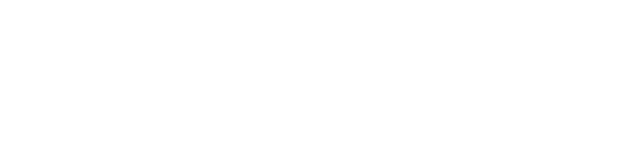
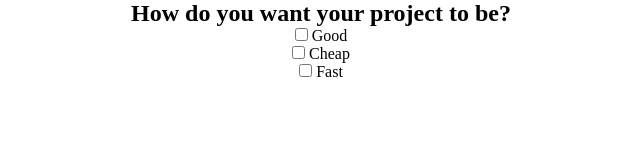
Before and after one commit to acciojob/toggler-js-Aj1234-p, a website: page main.html in a window 1280 px wide. Shown: the whole page, without its empty margins (319-959 px from the left). Drawn offline with Linux system fonts and the light colour scheme.

Commit message:
created a submission

```diff
--- a/main.html
+++ b/main.html
@@ -7,7 +7,21 @@
 </head>
 
 <body>
-	<!-- the entire body must be written by student -->
+	 <h2>How do you want your project to be?</h2>
+    <div class="toggle-container">
+      <div class="g1">
+         <input type="checkbox" id="good" class="toggle">
+         <span>Good</span>
+        </div>
+        <div class="g2">
+          <input type="checkbox" id="cheap" class="toggle">
+          <span>Cheap</span>
+        </div>
+        <div class="g3">
+          <input type="checkbox" id="fast" class="toggle">
+          <span>Fast</span>
+      </div>
+    </div>
     <script type="text/javascript" src="./script.js">
 </script>
 
--- a/script.js
+++ b/script.js
@@ -1 +1,19 @@
-//your JS code here. If required.
+const toggleButton  = document.querySelectorAll('.toggle');
+const enableToggle = [];
+let idx =0;
+toggleButton.forEach((ele)=>{
+  ele.addEventListener('input',(e)=>{
+    let toggleButton = e.target;
+    if(enableToggle.length==2){
+      idx = Math.floor(Math.random()*2);
+      const disableToggleButton = enableToggle[idx];
+      disableToggleButton.checked = false;
+      toggleButton.checked = true;
+      enableToggle[idx] = toggleButton;
+    }
+    else{
+       toggleButton.checked = true;
+       enableToggle[idx++] = toggleButton;
+    }
+  });
+});
--- a/styles.css
+++ b/styles.css
@@ -1 +1,17 @@
-/*  your css code here. If applicable */
+*{
+  margin: 0;
+  padding: 0;
+  box-sizing: border-box;
+}
+
+h2{
+  text-align: center;
+}
+.toggle-container{
+  max-height: 100vh;
+  max-width: 100vw;
+  display: flex;
+  flex-direction: column;
+  justify-content:left;
+  align-items: center;
+}
```
